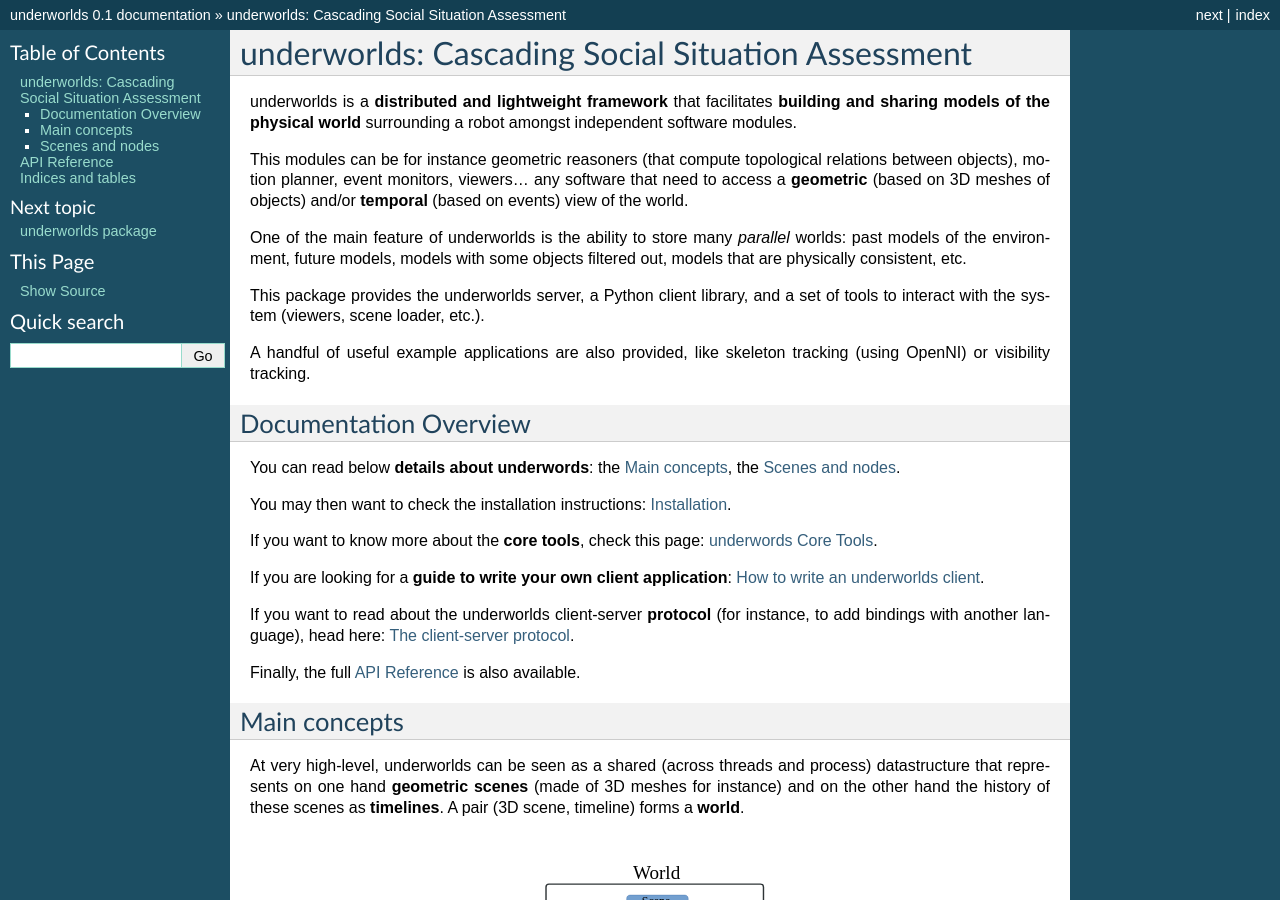
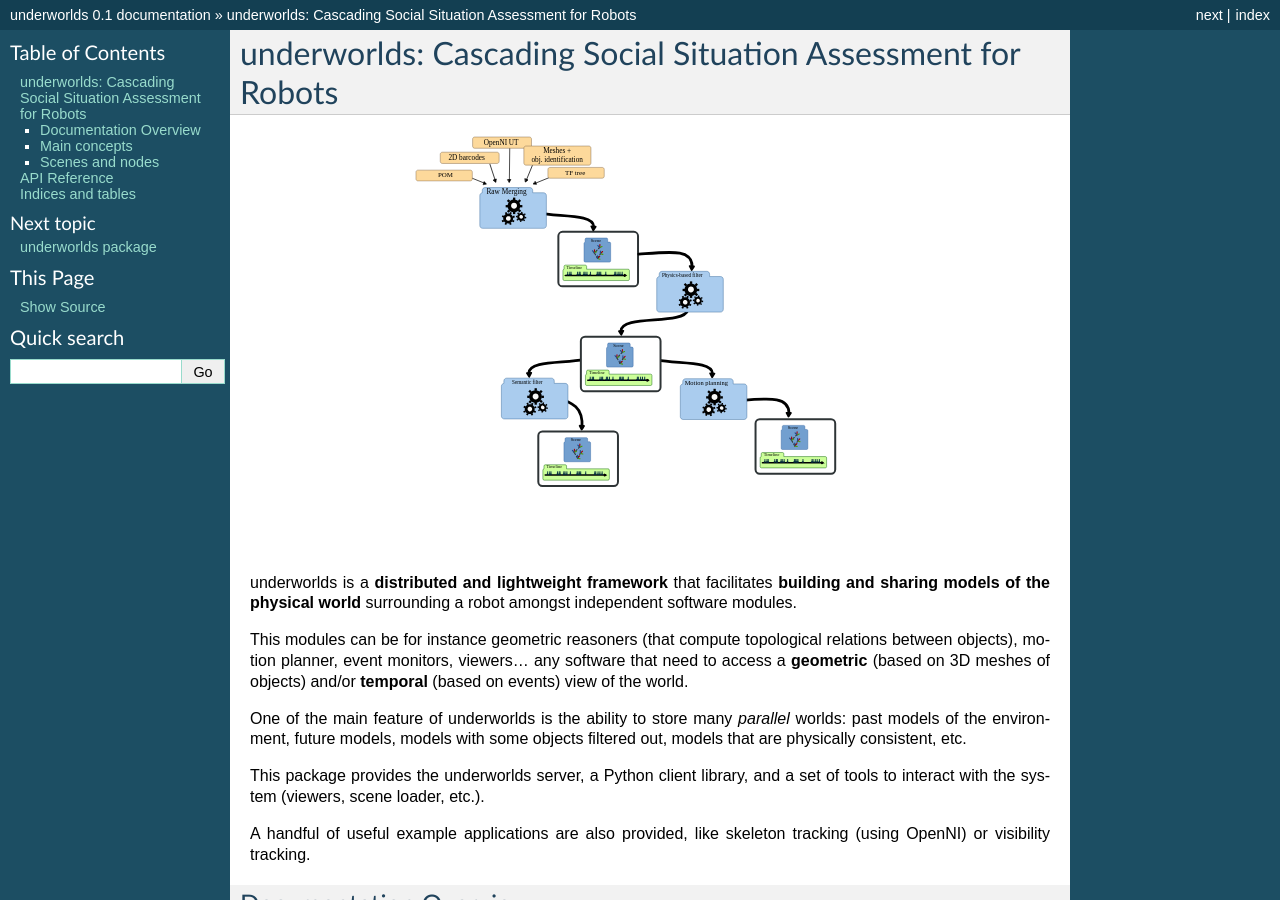
Before and after one commit to underworlds-robot/underworlds, a Sphinx documentation site: the page built from doc/index.rst, in a window 1280 px wide and 900 px high. Built offline with Sphinx 7.4.7, drawn with Linux system fonts in a browser that asks for light colours; some of the changed text lies outside the part shown.

Commit message:
[doc] more attractive doc front page

```diff
--- a/doc/index.rst
+++ b/doc/index.rst
@@ -3,8 +3,12 @@
    You can adapt this file completely to your liking, but it should at least
    contain the root `toctree` directive.
 
-underworlds: Cascading Social Situation Assessment
-==================================================
+underworlds: Cascading Social Situation Assessment for Robots
+=============================================================
+
+.. figure:: images/worlds-chains-1.svg
+   :width: 70%
+
 
 underworlds is a **distributed and lightweight framework** that facilitates
 **building and sharing models of the physical world** surrounding a robot
```
